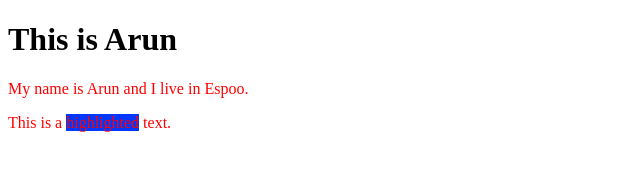
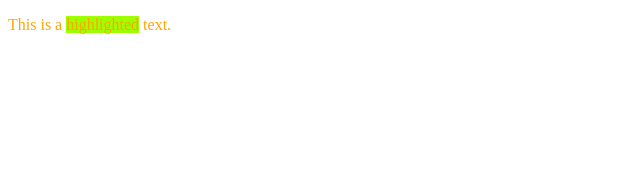
Before and after one commit to arun-sharma15/arun-sharma15.github.io, a plain HTML site: page check1211.html in a window 1280 px wide. Shown: the whole page, without its empty margins (0-640 px from the left). Drawn offline with Linux system fonts and the light colour scheme.

Commit message:
Update check1211.html

```diff
--- a/check1211.html
+++ b/check1211.html
@@ -1,24 +1,19 @@
 <!DOCTYPE html>
 <html>
 <head>
-      <style>
-    /* Setting text color */
+  <style>
+    /* color example */
     p {
-      color: red; /* Named color */
+      color: orange; /* Named color */
     }
 
-    /* Setting background color */
-    .highlight {
-      background-color: #0037ff; /* Hexadecimal color */
+    /* color example */
+    .background {
+      background-color: #9dff00; /* Hexadecimal color */
     }
   </style>
-<title>Page Title</title>
 </head>
 <body>
-<h1>This is Arun</h1>
-<p class="color-example">My name is Arun and I live in Espoo.</p>
-</body>
-<body>
-  <p>This is a <span class="highlight">highlighted</span> text.</p>
+  <p>This is a <span class="background">highlighted</span> text.</p>
 </body>
 </html>
```
